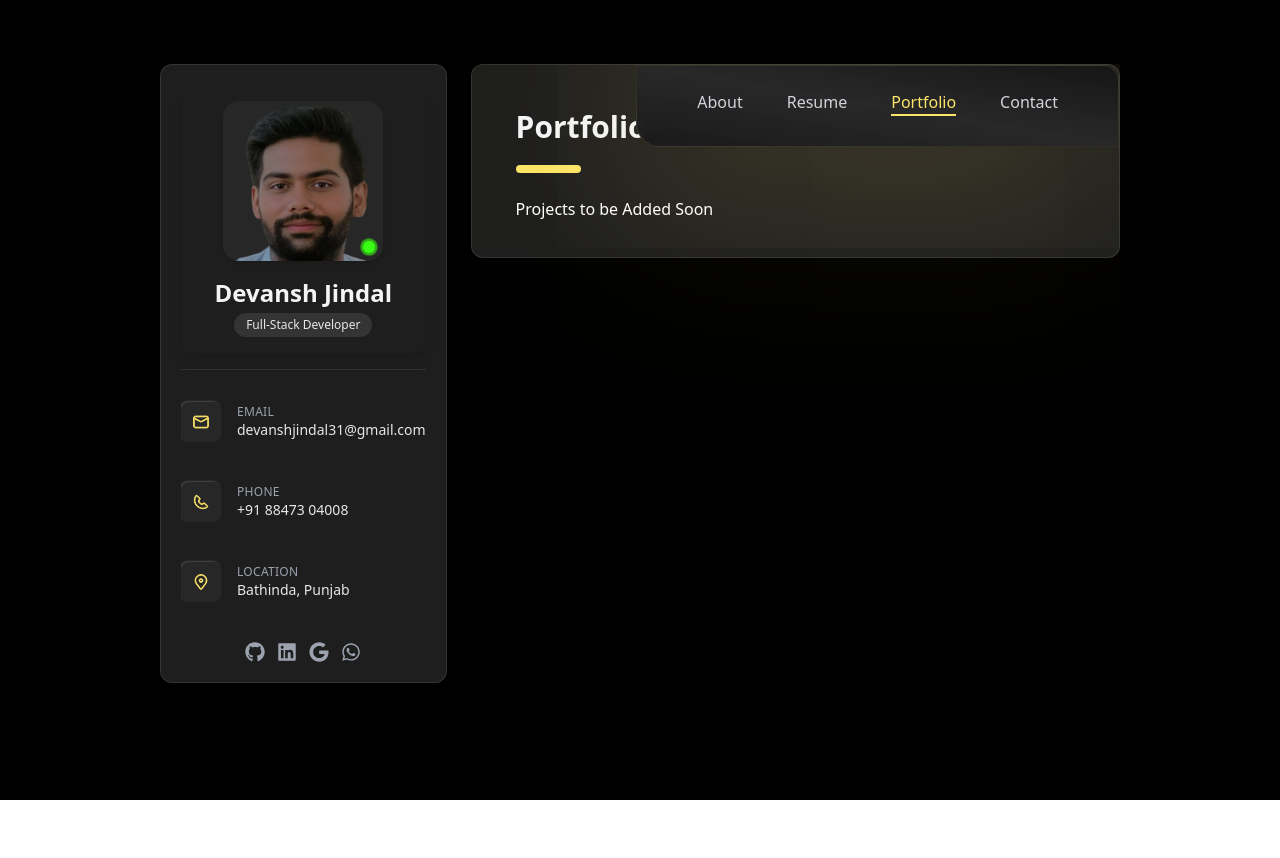
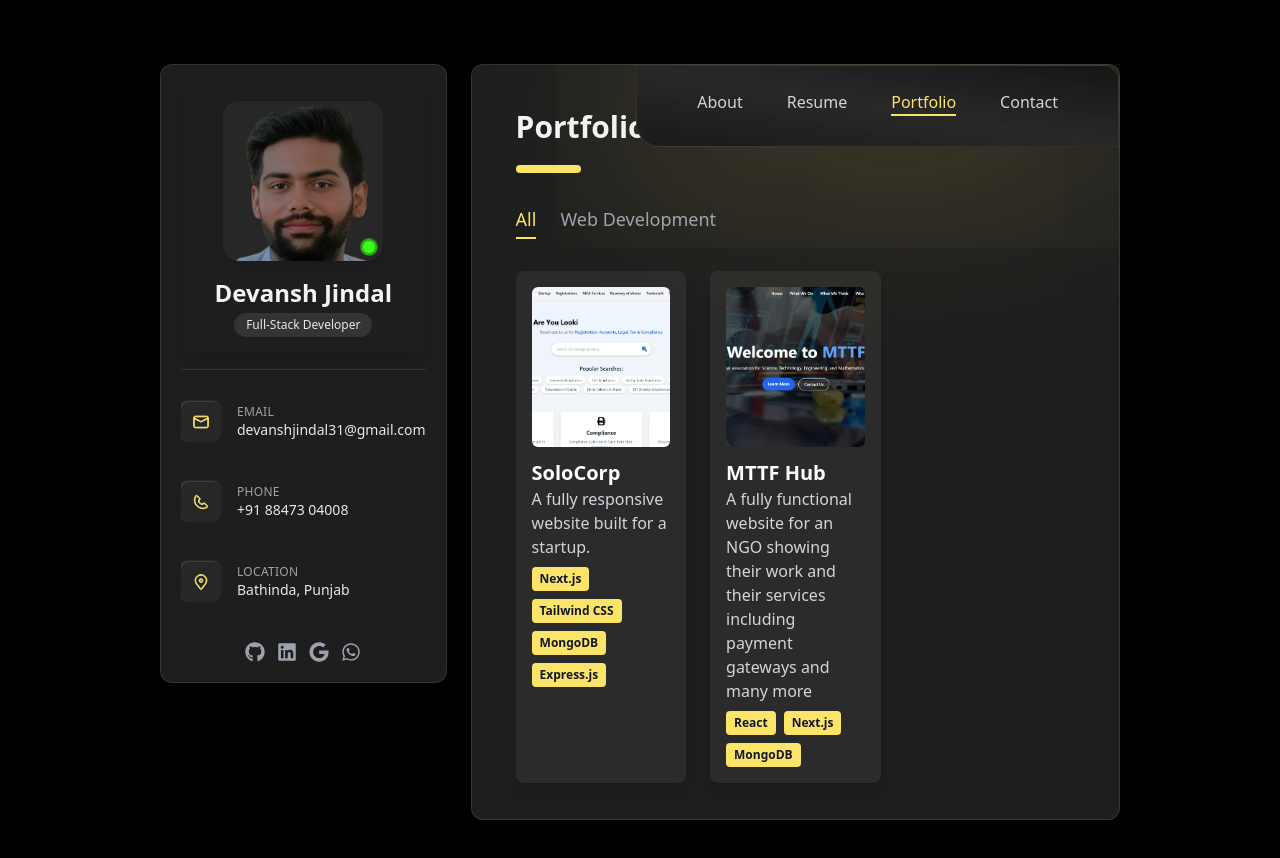
Before and after one commit to devansh-jindal-2004/portfolio-new, a Next.js app: page / in a window 1280 px wide. Both pictures are taken after a click on the button "Portfolio". Shown: the top 858 px of the page. Before the commit the page ends 800 px from the top, so only its background shows below. Built offline with nearby package versions, Linux system fonts and the light colour scheme.

Commit message:
projects to be added

```diff
--- a/components/Portfolio/Portfolio.jsx
+++ b/components/Portfolio/Portfolio.jsx
@@ -1,21 +1,148 @@
-"use client"
-import React, { useEffect } from 'react'
+"use client";
+import React, { useEffect, useState } from "react";
+import { FaChevronDown } from "react-icons/fa"; // Import dropdown icon
+
+const projects = [
+  {
+    type: "Web Development",
+    items: [
+      {
+        title: "SoloCorp",
+        description: "A fully responsive website built for a startup.",
+        technologies: ["Next.js", "Tailwind CSS", "MongoDB", "Express.js"],
+        image: "./projects/solocorp.png",
+      },
+      {
+        title: "MTTF Hub",
+        description: "A fully functional website for an NGO showing their work and their services including payment gateways and many more",
+        technologies: ["React", "Next.js", "MongoDB"],
+        image: "/projects/MTTFHUB.png",
+      },
+    ],
+  },
+  // {
+  //   type: "Mobile Apps",
+  //   items: [
+  //     {
+  //       title: "Task Manager App",
+  //       description: "A cross-platform task management app with real-time syncing.",
+  //       technologies: ["React Native", "Expo", "MongoDB"],
+  //       image: "/projects/task-manager.jpg",
+  //     },
+  //   ],
+  // },
+];
+
+// Extracting unique categories
+const categories = ["All", ...projects.map((p) => p.type)];
 
 function Portfolio() {
+  const [selectedCategory, setSelectedCategory] = useState("All");
+  const [dropdownOpen, setDropdownOpen] = useState(false);
+
   useEffect(() => {
     window.scrollTo({ top: 0, behavior: "smooth" });
   }, []);
+
+  // Filtering projects based on category selection
+  const filteredProjects =
+    selectedCategory === "All"
+      ? projects.flatMap((p) => p.items) // Flatten projects for "All"
+      : projects.find((p) => p.type === selectedCategory)?.items || [];
+
   return (
-    <div className='h-full w-full px-4 md:px-8 py-6 space-y-6'>
+    <div className="h-full w-full px-4 md:px-8 py-6 space-y-6">
       <div className="text-3xl font-bold text-gray-100 relative w-fit">
         Portfolio
         <div className="h-1 w-1/2 bg-[#fce469] rounded-full mt-5 p-1"></div>
       </div>
 
-      <h1>Projects to be Added Soon</h1>
+      {/* Category Filter */}
+      <div className="relative">
+        {/* Dropdown for Small Screens */}
+        <div className="md:hidden">
+          <button
+            onClick={() => setDropdownOpen(!dropdownOpen)}
+            className="flex items-center justify-between w-full bg-gray-900 text-gray-300 py-2 px-4 rounded-lg border border-gray-700"
+          >
+            {selectedCategory}
+            <FaChevronDown
+              className={`ml-2 transition-transform ${
+                dropdownOpen ? "rotate-180" : "rotate-0"
+              }`}
+            />
+          </button>
+          {dropdownOpen && (
+            <ul className="absolute left-0 w-full bg-gray-800 border border-gray-700 rounded-lg mt-2 z-10">
+              {categories.map((category, index) => (
+                <li
+                  key={index}
+                  onClick={() => {
+                    setSelectedCategory(category);
+                    setDropdownOpen(false);
+                  }}
+                  className={`px-4 py-2 cursor-pointer transition-colors ${
+                    selectedCategory === category
+                      ? "bg-[#fce469] text-gray-900 font-semibold"
+                      : "hover:bg-gray-700 text-gray-300"
+                  }`}
+                >
+                  {category}
+                </li>
+              ))}
+            </ul>
+          )}
+        </div>
 
+        {/* Text-based navigation for Large Screens */}
+        <div className="hidden md:flex space-x-6 overflow-x-auto custom-scrollbar py-2 text-lg font-medium text-gray-400">
+          {categories.map((category, index) => (
+            <button
+              key={index}
+              onClick={() => setSelectedCategory(category)}
+              className={`relative transition-all duration-300
+                ${
+                  selectedCategory === category
+                    ? "text-[#fce469] after:w-full" // Highlighted
+                    : "hover:text-gray-300 after:w-0" // Default
+                }
+                after:block after:h-[2px] after:bg-[#fce469] after:mt-1 after:transition-all after:duration-300`}
+            >
+              {category}
+            </button>
+          ))}
+        </div>
+      </div>
+
+      {/* Projects Display */}
+      <div className="grid md:grid-cols-2 lg:grid-cols-3 gap-6">
+        {filteredProjects.map((project, idx) => (
+          <div
+            key={idx}
+            className="bg-[#2b2b2b] p-4 rounded-lg shadow-lg transition-transform transform hover:scale-105"
+          >
+            <img
+              src={project.image}
+              alt={project.title}
+              className="w-full h-40 object-cover rounded-md mb-3"
+            />
+            <h3 className="text-xl font-bold text-white">{project.title}</h3>
+            <p className="text-gray-300">{project.description}</p>
+            <div className="mt-2 flex flex-wrap gap-2">
+              {project.technologies.map((tech, i) => (
+                <span
+                  key={i}
+                  className="bg-[#fce469] text-gray-900 px-2 py-1 text-xs font-semibold rounded"
+                >
+                  {tech}
+                </span>
+              ))}
+            </div>
+          </div>
+        ))}
+      </div>
     </div>
-  )
+  );
 }
 
-export default Portfolio
+export default Portfolio;
```
Also changed, not shown: public/projects/MTTFHUB.png (added), public/projects/solocorp.png (added).
